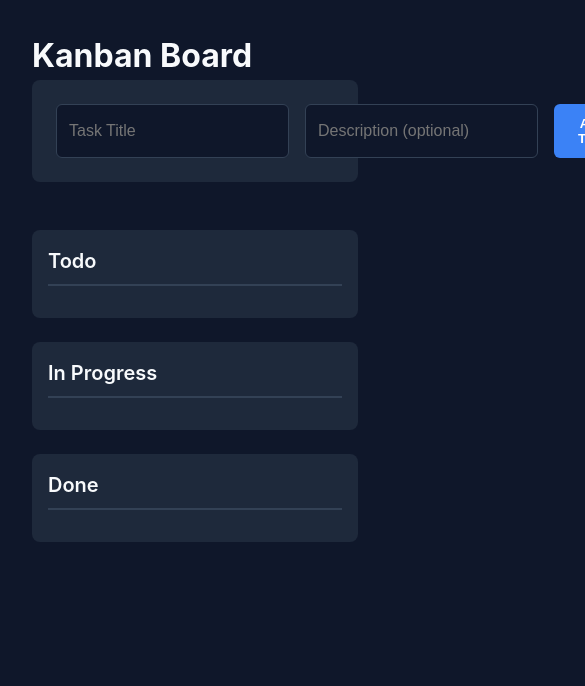
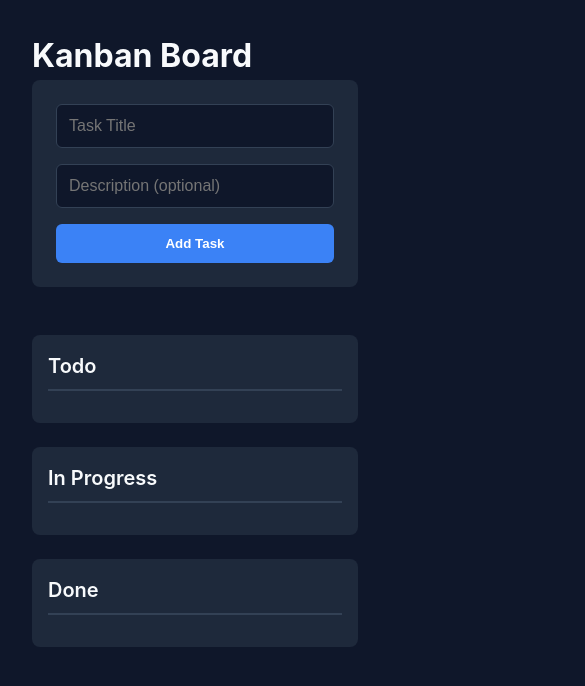
Before and after one commit to azezal1/Kanban_TaskTracker, a React (Vite) app: page / in a window 390 px wide. Shown: the top 686 px of the page, 585 px wide, since content can reach past the window. Built offline with nearby package versions, Linux system fonts and the light colour scheme.

Commit message:
Improve responsive layout for mobile and tablet screens

```diff
--- a/src/styles/TaskForm.css
+++ b/src/styles/TaskForm.css
@@ -36,3 +36,9 @@
 .add-task-btn:hover {
   background-color: #2563EB;
 }
+
+@media (max-width: 768px) {
+  .task-form {
+    flex-direction: column;
+  }
+}
```
